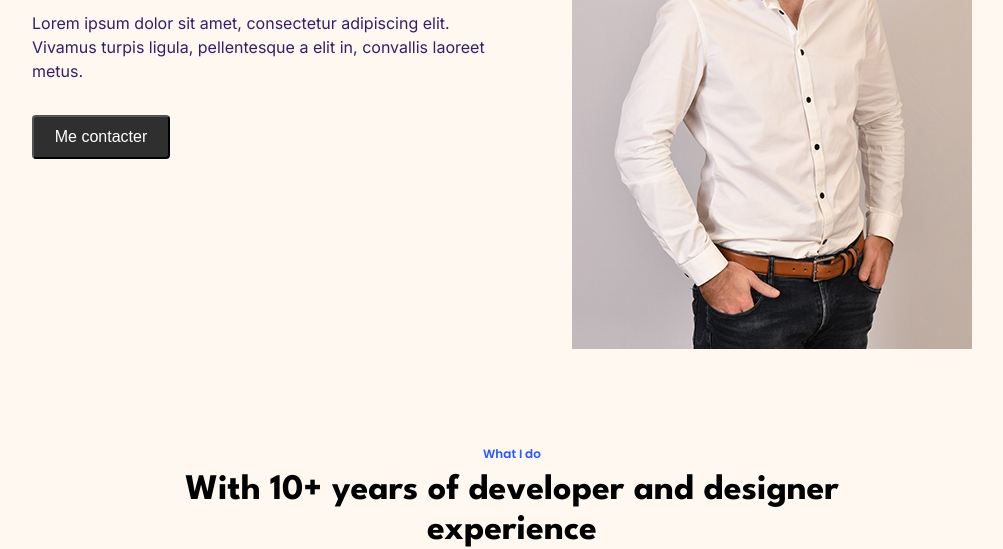
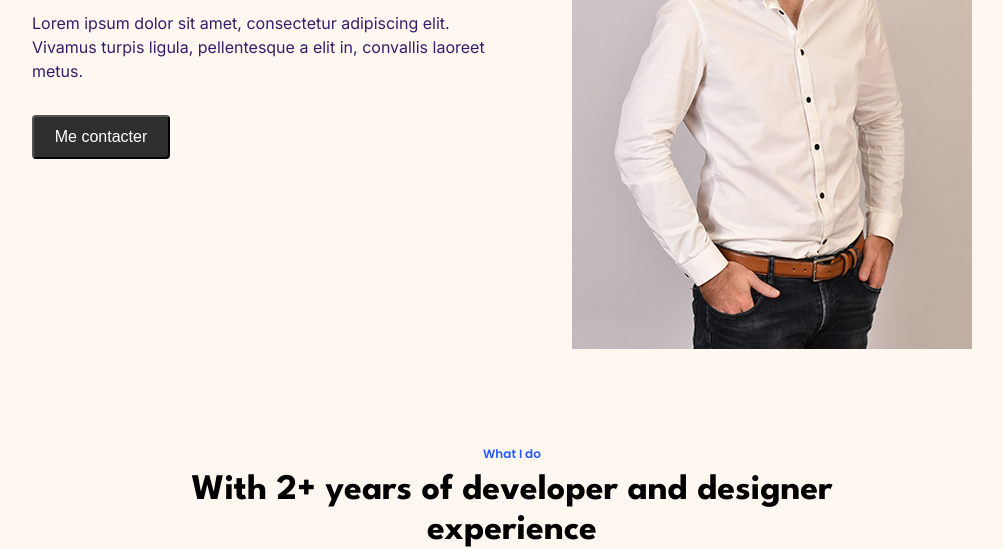
Before and after one commit to GillesCob/resume, a plain HTML site: page src/index.html in a window 1280 px wide. Shown: the part 251-800 px from the top of the page, without its empty margins (128-1131 px from the left). Drawn offline with Linux system fonts and the light colour scheme.

Commit message:
2ème essai

```diff
--- a/src/index.html
+++ b/src/index.html
@@ -52,7 +52,7 @@
                 What I do
             </div>
             <h2>
-                With 10+ years of developer and designer experience
+                With 2+ years of developer and designer experience
             </h2>
             <div class="section_description">
                 Lorem ipsum dolor sit amet, consectetur adipiscing elit. Vivamus turpis ligula, pellentesque a elit in, convallis laoreet metus. Sed aliquet lacinia dictum. In pharetra nunc nisi, ac aliquet est pretium non.
```
